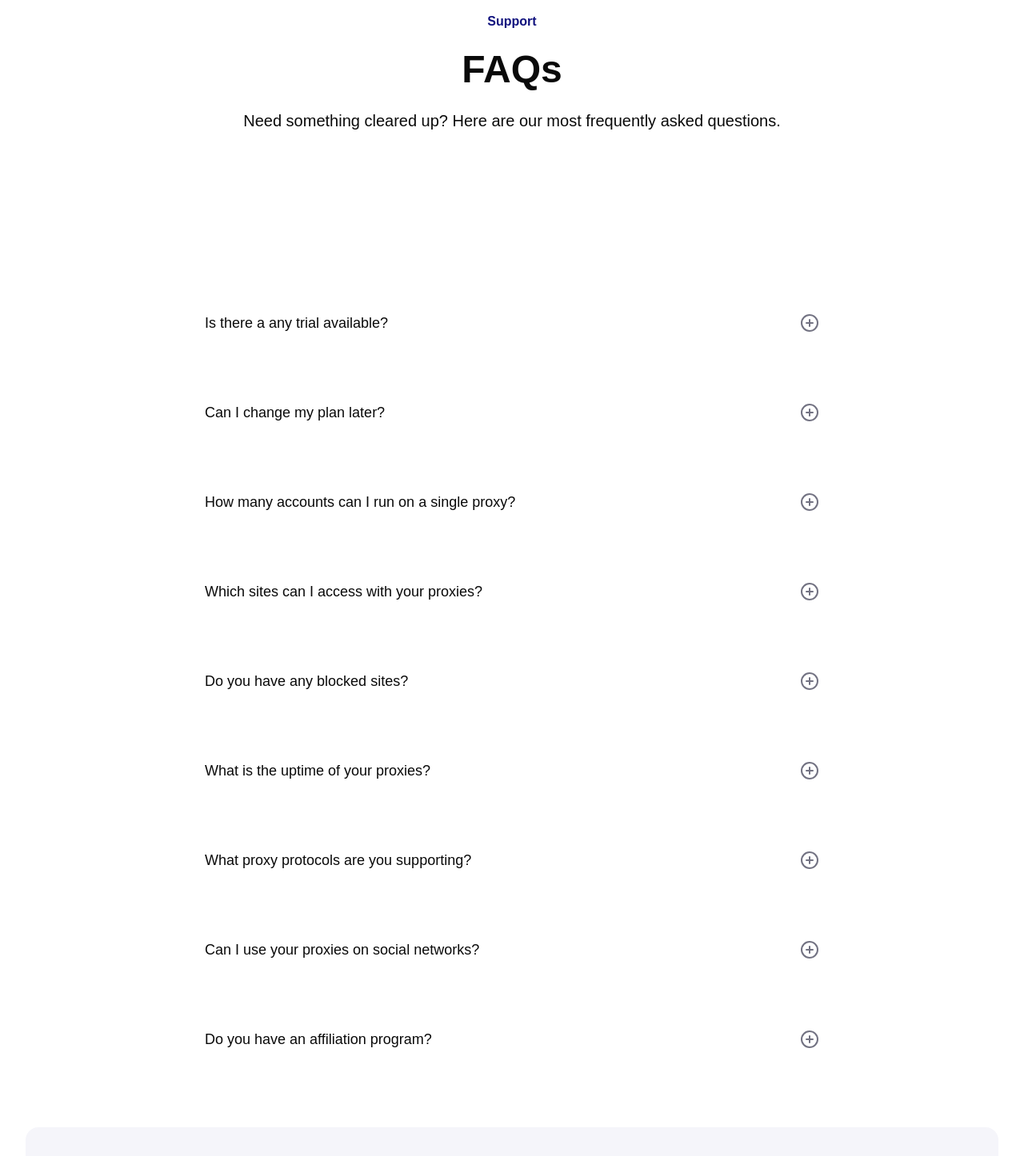
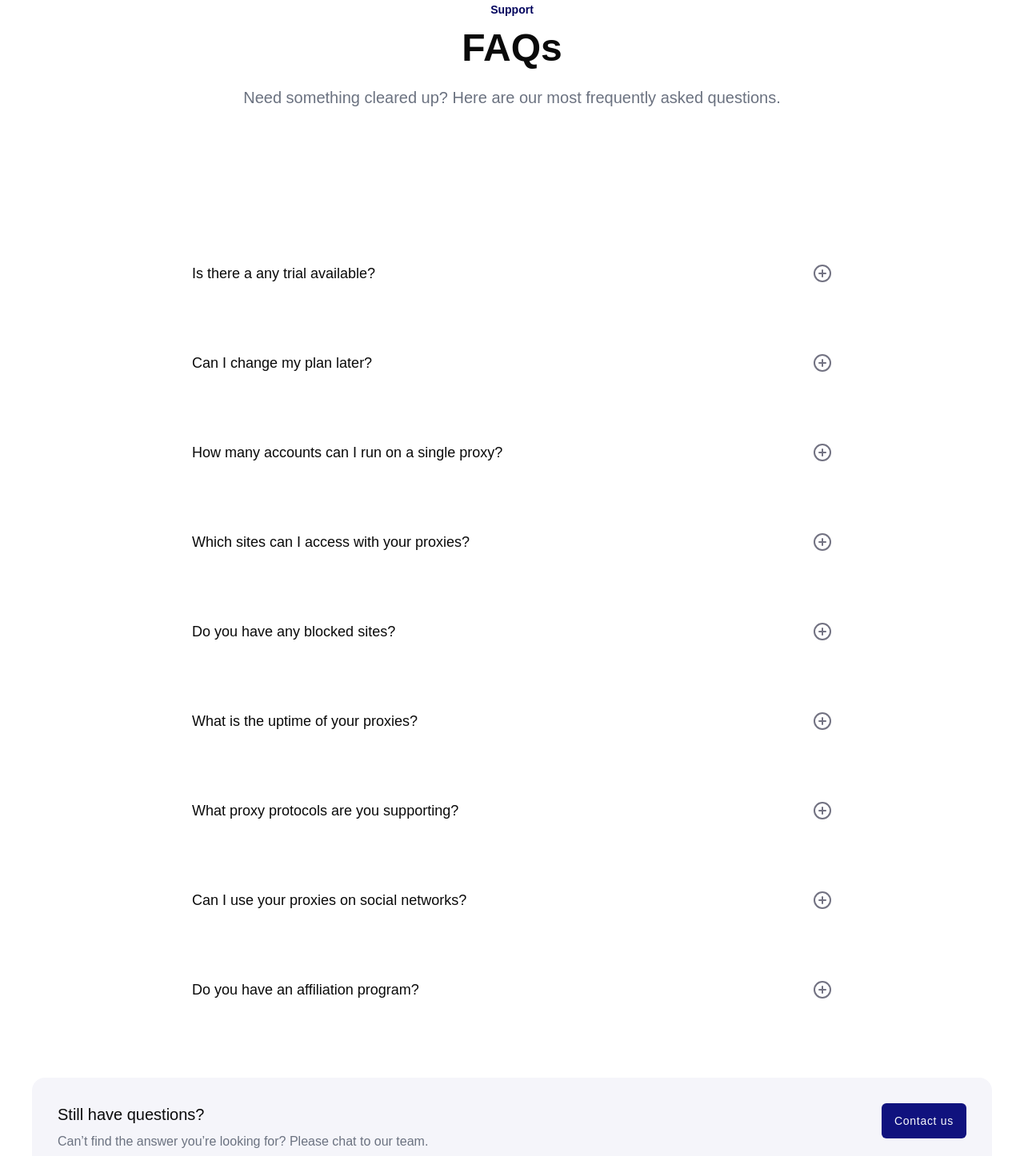
Before and after one commit to Saeed-Altout/portia, a Next.js app: page /faqs in a window 1280 px wide. Shown: the part 160-1606 px from the top of the page at 80% size. Built offline with nearby package versions, Linux system fonts and the light colour scheme; a web font is replaced by a local one.

Commit message:
update code

```diff
--- a/app/(website)/(pages)/faqs/_components/content.tsx
+++ b/app/(website)/(pages)/faqs/_components/content.tsx
@@ -1,34 +1,56 @@
-import Link from 'next/link';
+import Link from "next/link";
 
-import { freqAQsData } from '@website/constants';
+import { freqAQsData } from "@website/constants";
 
-import { Button } from '@/components/ui/button';
-import { Accordion, AccordionContent, AccordionItem, AccordionTrigger } from '@/components/ui/accordion';
+import { Section } from "@website/_components/ui/section";
+import { Container } from "@website/_components/ui/container";
+
+import {
+  Accordion,
+  AccordionContent,
+  AccordionItem,
+  AccordionTrigger,
+} from "@/components/ui/accordion";
+import { Button } from "@/components/ui/button";
+import { Paragraph } from "@/app/(website)/_components/ui/paragraph";
 
 export const Content = () => {
   return (
-		<section className='max-container section space-y-16'>
-			<Accordion type='single' collapsible className='flex flex-col gap-5 max-w-[768px] mx-auto'>
-				{/* TODO: Update data from API */}
+    <Section>
+      <Container className="gap-y-16">
+        <Accordion
+          type="single"
+          collapsible
+          className="w-full flex flex-col gap-5 max-w-[800px] mx-auto"
+        >
           {freqAQsData.map(({ question, answer }, index) => (
-					<AccordionItem key={index} value={`item-${index + 1}`} className='py-4'>
+            <AccordionItem
+              key={index}
+              value={`item-${index + 1}`}
+              className="py-4"
+            >
               <AccordionTrigger>
-							<span className='font-medium text-lg text-left'>{question}</span>
+                <h3 className="font-medium text-lg text-left">{question}</h3>
               </AccordionTrigger>
-						<AccordionContent className='text-gray-primary text-sm md:text-base'>{answer}</AccordionContent>
+              <AccordionContent>
+                <Paragraph>{answer}</Paragraph>
+              </AccordionContent>
             </AccordionItem>
           ))}
         </Accordion>
 
-			<div className='flex items-start justify-start flex-col gap-5 md:flex-row md:items-center md:justify-between p-8 bg-[#F5F5FA] rounded-[16px]'>
-				<div className='space-y-2 flex-1 relative max-w-3xl'>
-					<h1 className='text-xl font-medium'>Still have questions?</h1>
-					<p>Can’t find the answer you’re looking for? Please chat to our team.</p>
+        <div className="w-full flex items-start justify-between flex-col gap-5 md:flex-row p-8 bg-[#F5F5FA] rounded-[16px]">
+          <div className="space-y-2 flex-1 max-w-3xl">
+            <h1 className="text-xl font-medium">Still have questions?</h1>
+            <Paragraph>
+              Can’t find the answer you’re looking for? Please chat to our team.
+            </Paragraph>
           </div>
-				<Button className='w-full md:w-fit' asChild>
-					<Link href='/contact-us'>Contact us</Link>
+          <Button className="w-full md:w-fit" asChild>
+            <Link href="/contact-us">Contact us</Link>
           </Button>
         </div>
-		</section>
+      </Container>
+    </Section>
   );
 };
--- a/app/(website)/(pages)/faqs/_components/hero.tsx
+++ b/app/(website)/(pages)/faqs/_components/hero.tsx
@@ -1,15 +1,17 @@
+import { Section } from "@website/_components/ui/section";
+import { Container } from "@website/_components/ui/container";
+import { HeadingPage } from "@website/_components/ui/heading-page";
+
 export const Hero = () => {
-	return (
-		<div className='max-container h-[342px]'>
-			<div className='space-y-8 flex-1 text-center flex items-center justify-center flex-col h-full max-w-3xl mx-auto'>
-				<div className='space-y-6'>
-					<p className='text-primary font-semibold'>Support</p>
-					<h1 className='text-3xl md:text-4xl lg:text-5xl font-semibold'>FAQs</h1>
-					<p className='text-xl leading-8'>
-						Need something cleared up? Here are our most frequently asked questions.
-					</p>
-				</div>
-			</div>
-		</div>
-	);
+  return (
+    <Section>
+      <Container className="items-center justify-center text-center">
+        <HeadingPage
+          label="Support"
+          title="FAQs"
+          description="Need something cleared up? Here are our most frequently asked questions."
+        />
+      </Container>
+    </Section>
+  );
 };
--- a/app/(website)/(pages)/faqs/page.tsx
+++ b/app/(website)/(pages)/faqs/page.tsx
@@ -1,10 +1,10 @@
-import { Content, Hero } from './_components';
+import { Content, Hero } from "./_components";
 
 export default function FAQsPage() {
-	return (
-		<main>
-			<Hero />
-			<Content />
-		</main>
-	);
+  return (
+    <main className="w-full">
+      <Hero />
+      <Content />
+    </main>
+  );
 }
```
Lines whose indentation alone changed are shown as unchanged.
